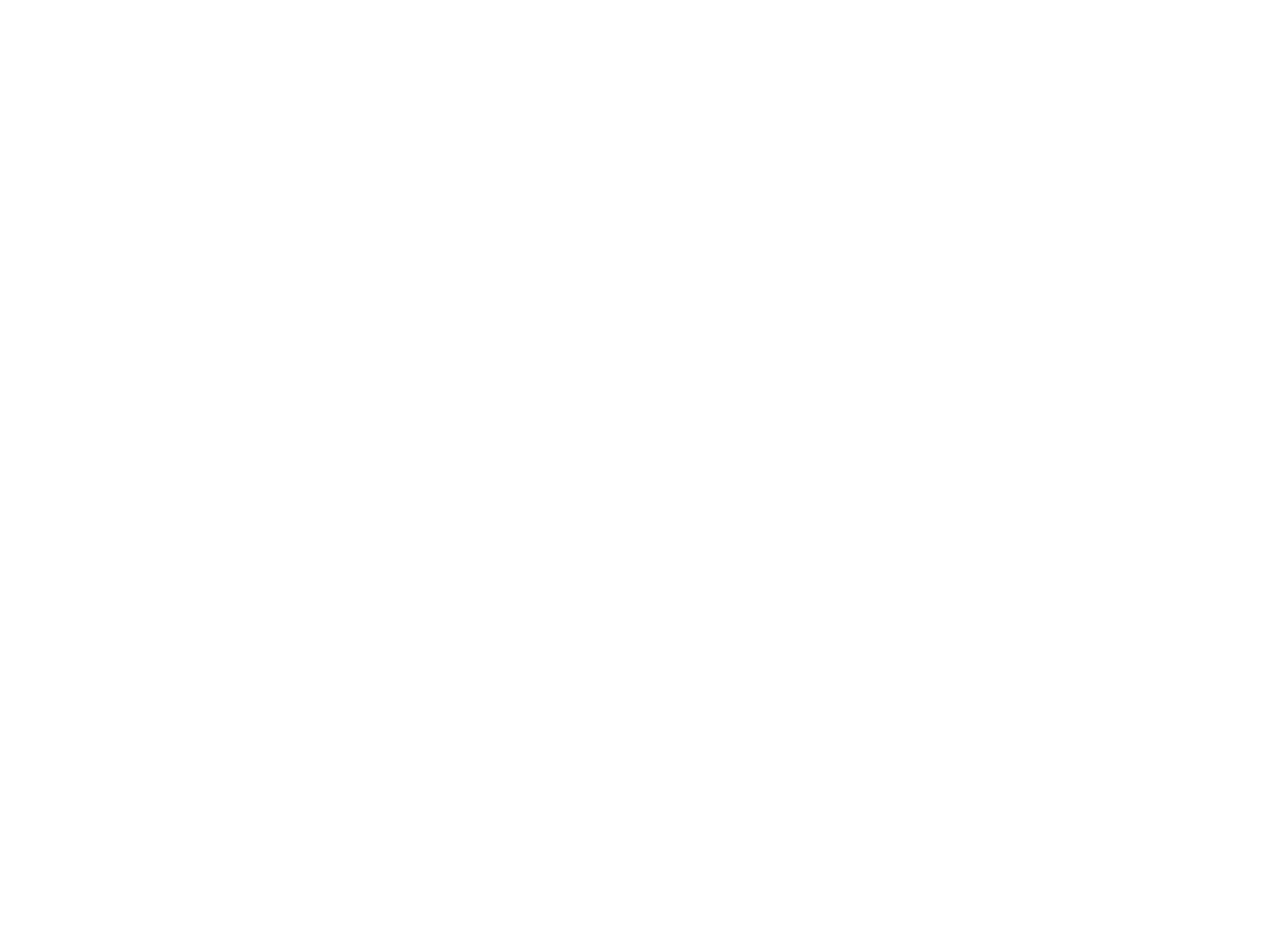
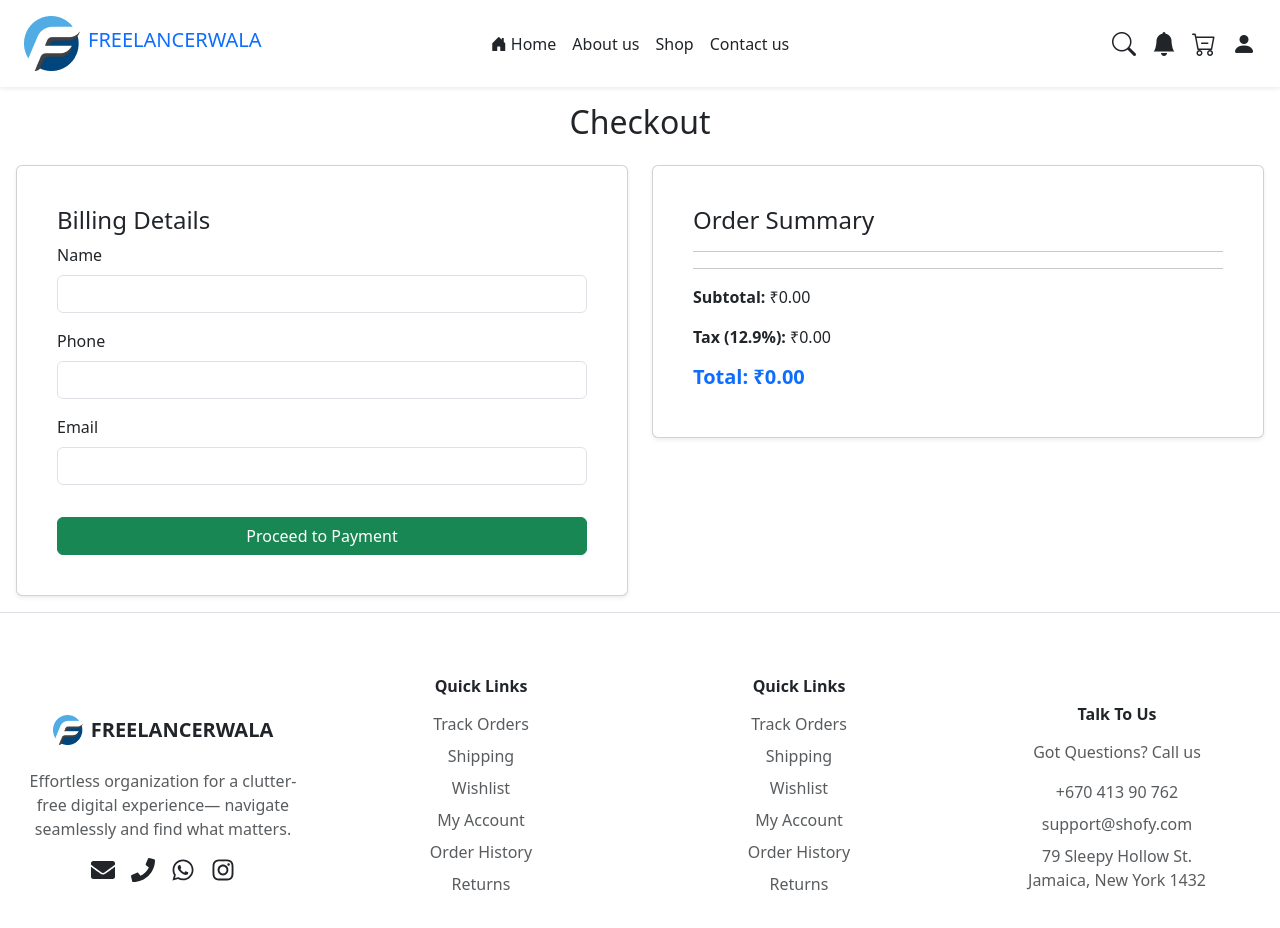
Before and after one commit to Rohit3596Singh/freelancerwala, a React (Vite) app in the folder client/: page /checkout in a window 1280 px wide. Before the commit this address had no page. Shown: the top 928 px of the page. Before the commit the page ends 800 px from the top, so only its background shows below. Built offline with nearby package versions, Linux system fonts and the light colour scheme.

Commit message:
resolve the cart bug, make the checkout page

```diff
--- a/client/src/App.jsx
+++ b/client/src/App.jsx
@@ -10,6 +10,7 @@
 import AdminLogin from "./Pages/auth/AdminLogin"
 import AdminSignup from "./Pages/auth/AdminSignup"
 import UploadProduct from "../src/amin/uploadProduct/uploadProduct"
+import CheckoutPage from './Pages/checkout/checkout';
 
 function App() {
   const [count, setCount] = useState(0)
@@ -30,6 +31,7 @@
         <Route path="/admin/signup" element={<AdminSignup />} />
         <Route path="/admin/login" element={<AdminLogin />} />
         <Route path="/admin/uploadproduct" element={<UploadProduct />} />
+        <Route path="/checkout" element={<CheckoutPage />} />
 
       </Routes>
     </Router>
--- a/client/src/Pages/addToCart/addToCart.jsx
+++ b/client/src/Pages/addToCart/addToCart.jsx
@@ -1,11 +1,12 @@
 import React, { useState, useEffect } from "react";
 import { Container, Row, Col, Card, Button, Form } from "react-bootstrap";
-import { useLocation } from "react-router-dom"; // Hook to access state passed through router
+import { useLocation,useNavigate } from "react-router-dom"; // Hook to access state passed through router
 
 import Footer from "../../components/footer/footer.jsx";
 import Header from "../../components/header/header.jsx";
 
 const CartPage = () => {
+  const navigate = useNavigate();
   const location = useLocation();
   const initialCart = JSON.parse(localStorage.getItem("cart")) || []; // Retrieve cart from localStorage
   const [updatedCart, setUpdatedCart] = useState(initialCart);
@@ -122,7 +123,9 @@
                 <p>
                   <strong>Total: </strong>₹{calculateTotal()}
                 </p>
-                <Button variant="primary" className="w-100">
+                <Button variant="primary" className="w-100"
+                onClick={()=>navigate("/checkout")}
+                >
                   Proceed to Checkout
                 </Button>
               </Card.Body>
--- /dev/null
+++ b/client/src/Pages/checkout/checkout.jsx
@@ -0,0 +1,175 @@
+import React, { useState, useEffect } from "react";
+import { Container, Row, Col, Card, Button, Form } from "react-bootstrap";
+import Footer from "../../components/footer/footer.jsx";
+import Header from "../../components/header/header.jsx";
+import { BackendUrl } from "../../constants.jsx";
+import {ToastContainer } from "react-toastify";
+
+const CheckoutPage = () => {
+  const initialCart = JSON.parse(localStorage.getItem("cart")) || [];
+  const [cart, setCart] = useState(initialCart);
+  const [userInfo, setUserInfo] = useState({ name: "", phone: "", email: "" });
+
+  useEffect(() => {
+    localStorage.setItem("cart", JSON.stringify(cart));
+  }, [cart]);
+
+  const handleChange = (e) => {
+    setUserInfo({ ...userInfo, [e.target.name]: e.target.value });
+  };
+
+  const calculateSubtotal = () => {
+    return cart.reduce((total, product) => total + product.price * (product.quantity || 1), 0);
+  };
+
+  const taxRate = 0.129;
+  const subtotal = calculateSubtotal();
+  const taxAmount = subtotal * taxRate;
+  const totalAmount = subtotal + taxAmount;
+
+  const handlePayment = async () => {
+    const token = localStorage.getItem("token")
+    try {
+      // Send Order Data to Backend
+      const response = await fetch(`${BackendUrl}api/order/create-order`, {
+        method: "POST",
+        headers: { "Content-Type": "application/json" },
+        body: JSON.stringify({
+          userInfo,
+          cart,
+          totalAmount,
+          token:token,
+        }),
+      });
+
+      const orderData = await response.json();
+
+      if (!response.ok) {
+        throw new Error(orderData.error || `Failed to create order (Status: ${response.status})`);
+      }
+
+      toast.success("Order saved successfully! Proceeding to payment...",{
+        position: "top-right",
+        autoclose:3000,
+      });
+
+
+    //   // Proceed with Razorpay Payment
+    //   const options = {
+    //     key: "your_razorpay_key",
+    //     amount: totalAmount * 100,
+    //     currency: "INR",
+    //     name: "Your Website",
+    //     description: "Payment for your order",
+    //     handler: function (response) {
+    //       alert("Payment Successful!");
+    //       console.log(response);
+    //     },
+    //     prefill: {
+    //       name: userInfo.name,
+    //       email: userInfo.email,
+    //       contact: userInfo.phone,
+    //     },
+    //     theme: { color: "#3399cc" },
+    //   };
+
+    //   const razorpay = new window.Razorpay(options);
+    //   razorpay.open();
+    }
+    // catch (error) {
+    //   console.error("Error processing payment:", error);
+    //   alert("Error processing payment!");
+    // }
+    catch(error){
+        alert("error")
+    }
+
+  };
+
+  return (
+    <div>
+      <Header cart={cart} />
+      <div className="p-3">
+        <h2 className="text-center mb-4">Checkout</h2>
+        <Row>
+          {/* Left: User Details Form */}
+          <Col md={6}>
+            <Card className="p-4 shadow-sm">
+              <Card.Body>
+                <h4>Billing Details</h4>
+                <Form>
+                  <Form.Group className="mb-3">
+                    <Form.Label>Name</Form.Label>
+                    <Form.Control
+                      type="text"
+                      name="name"
+                      value={userInfo.name}
+                      onChange={handleChange}
+                      required
+                    />
+                  </Form.Group>
+                  <Form.Group className="mb-3">
+                    <Form.Label>Phone</Form.Label>
+                    <Form.Control
+                      type="tel"
+                      name="phone"
+                      value={userInfo.phone}
+                      onChange={handleChange}
+                      required
+                    />
+                  </Form.Group>
+                  <Form.Group className="mb-3">
+                    <Form.Label>Email</Form.Label>
+                    <Form.Control
+                      type="email"
+                      name="email"
+                      value={userInfo.email}
+                      onChange={handleChange}
+                      required
+                    />
+                  </Form.Group>
+                  <Button variant="success" className="w-100 mt-3" onClick={handlePayment}>
+                  Proceed to Payment
+                </Button>
+                </Form>
+              </Card.Body>
+            </Card>
+          </Col>
+
+          {/* Right: Order Summary */}
+          <Col md={6}>
+            <Card className="p-4 shadow-sm">
+              <Card.Body>
+                <h4>Order Summary</h4>
+                <hr />
+                {cart.map((product, index) => (
+                  <div key={index} className="d-flex align-items-center mb-3">
+                    <img
+                      src={product.image}
+                      alt={product.name}
+                      className="rounded me-3"
+                      style={{ width: "60px", height: "60px", objectFit: "cover" }}
+                    />
+                    <div className="flex-grow-1">
+                      <h6 className="mb-1">{product.name}</h6>
+                      <small>Qty: {product.quantity || 1}</small>
+                    </div>
+                    <strong>₹{(product.price * (product.quantity || 1)).toFixed(2)}</strong>
+                  </div>
+                ))}
+                <hr />
+                <p><strong>Subtotal:</strong> ₹{subtotal.toFixed(2)}</p>
+                <p><strong>Tax (12.9%):</strong> ₹{taxAmount.toFixed(2)}</p>
+                <h5 className="text-primary"><strong>Total: ₹{totalAmount.toFixed(2)}</strong></h5>
+
+              </Card.Body>
+            </Card>
+          </Col>
+        </Row>
+      </div>
+      <Footer />
+    </div>
+  );
+};
+
+export default CheckoutPage;
--- a/client/src/Pages/sales/sales.jsx
+++ b/client/src/Pages/sales/sales.jsx
@@ -58,15 +58,15 @@
   // Add Product to Cart
   const handleAddToCart = () => {
     if (selectedProduct) {
-      const updatedCart=[...cart, selectedProduct];
-      // alert(`${selectedProduct.name} added to cart!`);
+      const existingCart = JSON.parse(localStorage.getItem("cart")) || []; // ✅ Get existing cart
+      const updatedCart = [...existingCart, selectedProduct]; // ✅ Merge new product
       setCart(updatedCart);
-      localStorage.setItem("cart", JSON.stringify(updatedCart)); // ✅ Save to localStorage
-      // setShowModal(false);
-
+      localStorage.setItem("cart", JSON.stringify(updatedCart)); // ✅ Save merged cart
     }
     handleCloseModal();
   };
+
+
 
   return (
     <div>
--- a/client/src/components/header/header.jsx
+++ b/client/src/components/header/header.jsx
@@ -27,7 +27,8 @@
   };
 
   const handleLogout = () => {
-    localStorage.removeItem("user"); // Remove user data
+    localStorage.removeItem("token"); // Remove user data
+    // localStorage.removeItem(); // Remove user data
     window.location.reload(); // Refresh page to update UI
   };
 
@@ -67,7 +68,7 @@
         {/* Right: Icons */}
         <div className="col-12 col-md-4 text-end mt-3 mt-md-0 d-flex justify-content-end gap-3">
           <i className="bi bi-search" style={{ fontSize: "1.5rem" }}></i>
-          <i className="bi bi-heart-fill" style={{ fontSize: "1.5rem" }}></i>
+          <i className="bi bi-bell-fill" style={{ fontSize: "1.5rem" }}></i>
 
           {/* Cart Icon with Badge */}
           <div style={{ position: "relative", cursor: "pointer" }} onClick={goToCart}>
--- a/client/src/components/latestProduct/latestProduct.jsx
+++ b/client/src/components/latestProduct/latestProduct.jsx
@@ -56,14 +56,27 @@
   };
 
   // Add Product to Cart
+  // const handleAddToCart = () => {
+  //   if (selectedProduct) {
+  //     const updatedCart = [...cart, selectedProduct];
+  //     setCart(updatedCart);
+  //     localStorage.setItem("cart", JSON.stringify(updatedCart)); // ✅ Save to localStorage
+  //   }
+  //   handleCloseModal();
+  // };
+
+
   const handleAddToCart = () => {
     if (selectedProduct) {
-      const updatedCart = [...cart, selectedProduct];
+      const existingCart = JSON.parse(localStorage.getItem("cart")) || [];
+      const updatedCart = [...existingCart, selectedProduct];
       setCart(updatedCart);
-      localStorage.setItem("cart", JSON.stringify(updatedCart)); // ✅ Save to localStorage
+      localStorage.setItem("cart", JSON.stringify(updatedCart));
     }
     handleCloseModal();
   };
+
+
 
   return (
     <div className="m-3">
--- a/client/src/components/trendingProduct/trendingProduct.jsx
+++ b/client/src/components/trendingProduct/trendingProduct.jsx
@@ -59,14 +59,27 @@
   };
 
   // Add Product to Cart
+  // const handleAddToCart = () => {
+  //   if (selectedProduct) {
+  //     const updatedCart = [...cart, selectedProduct];
+  //     setCart(updatedCart);
+  //     localStorage.setItem("cart", JSON.stringify(updatedCart)); // ✅ Save to localStorage
+  //   }
+  //   handleCloseModal();
+  // };
+
+
   const handleAddToCart = () => {
     if (selectedProduct) {
-      const updatedCart = [...cart, selectedProduct];
+      const existingCart = JSON.parse(localStorage.getItem("cart")) || [];
+      const updatedCart = [...existingCart, selectedProduct];
       setCart(updatedCart);
-      localStorage.setItem("cart", JSON.stringify(updatedCart)); // ✅ Save to localStorage
+      localStorage.setItem("cart", JSON.stringify(updatedCart));
     }
     handleCloseModal();
   };
+
+
 
   return (
     <div className="m-3">
```
